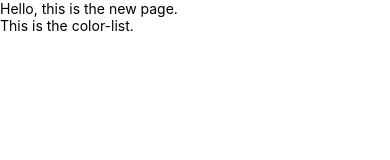
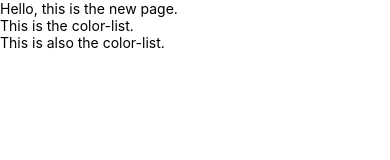
Before and after one commit to benbourgeois-92/First_ReactNative_App, a React Native app: screen / in a window 390 px wide. Shown: the top 160 px of the page. Built offline with nearby package versions, Linux system fonts and the light colour scheme.

Commit message:
Second Color-List Commit

```diff
--- a/App.js
+++ b/App.js
@@ -9,6 +9,7 @@ export default class App extends React.Component {
       <View>
         <Text>Hello, this is the new page.</Text>
         <Text>This is the color-list.</Text>
+        <Text>This is also the color-list.</Text>
         <StatusBar hidden={false}/>
 
       </View>
```
